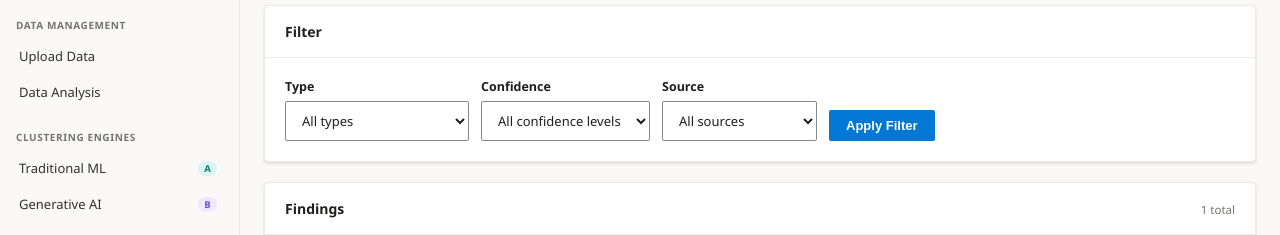
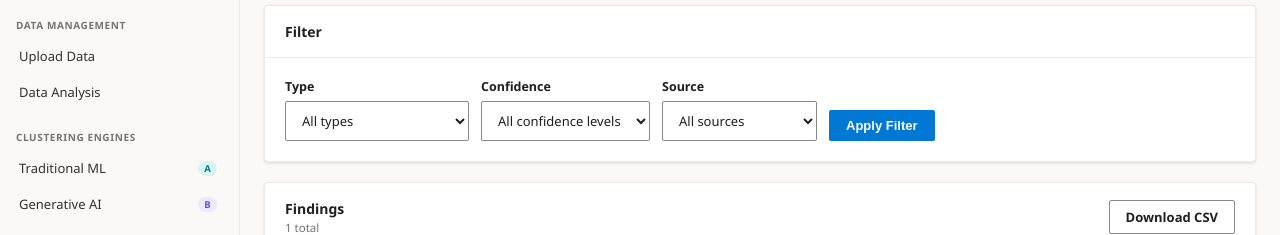
Before and after one commit to bgmaruthi13/CustomerSupportIntelligence, a Django app: page /logscan/findings/ in a window 1280 px wide. Shown: the part 139-374 px from the top of the page. Run offline with Django 5.2, Linux system fonts and the light colour scheme; a user stored in the database is signed in; tables that the repository leaves empty hold one stand-in row (values such as "Sample post"); data that the repository does not hold is empty.

Commit message:
Add CSV download to Log PII Alerts (BACKLOG E.4)
logscan:findings_download exports the currently-filtered view (type/
confidence/source, same filters as the on-screen table) via core.export's
E.0 helper. Extracted _filtered_findings() as a shared helper between
findings_report and findings_download so the two can't drift on what
"the current filter" means.

Redaction guarantee: LogPIIFinding never stores anything beyond
masked_preview to begin with (see the model's own docstring), so there's
no raw value this export could leak even by mistake - verified anyway via
a Django test-client script (unfiltered/type-filtered/source-filtered
downloads all contain only masked values) plus a live browser check
(button present with the correct filter-preserving URL, 200 OK).

Co-Authored-By: Claude Sonnet 5 <noreply@anthropic.com>

```diff
--- a/logscan/templates/logscan/findings.html
+++ b/logscan/templates/logscan/findings.html
@@ -54,8 +54,11 @@
 
 <div class="card">
   <div class="card-header">
-    <div class="card-title">Findings</div>
-    <div class="card-subtitle">{{ total_count }} total</div>
+    <div>
+      <div class="card-title">Findings</div>
+      <div class="card-subtitle">{{ total_count }} total</div>
+    </div>
+    <a class="btn btn-outline" href="{% url 'logscan:findings_download' %}?type={{ type_filter }}&confidence={{ confidence_filter }}&source={{ source_filter }}">Download CSV</a>
   </div>
   <div class="card-body">
     <table class="task-table">
--- a/logscan/urls.py
+++ b/logscan/urls.py
@@ -14,6 +14,7 @@ urlpatterns = [
     path("jobs/<int:pk>/", views.job_detail, name="job_detail"),
     path("jobs/<int:pk>/status/", views.job_status_json, name="job_status_json"),
     path("findings/", views.findings_report, name="findings_report"),
+    path("findings/download/", views.findings_download, name="findings_download"),
     path("correlations/", views.correlations, name="correlations"),
     path("correlations/run/", views.run_correlation, name="run_correlation"),
 ]
--- a/logscan/views.py
+++ b/logscan/views.py
@@ -7,6 +7,7 @@ from django.contrib.auth.decorators import login_required
 from django.http import JsonResponse
 from django.shortcuts import get_object_or_404, redirect, render
 
+from core.export import csv_response
 from core.utils import apply_sort, get_current_project
 from logscan.correlation import correlate_project
 from logscan.models import LogPatternCluster, LogPatternCorrelation, LogPIIFinding, LogScanJob, LogSource, SOURCE_TYPE_CHOICES, TRIGGER_MODE_CHOICES
@@ -162,6 +163,24 @@ def jobs_list(request):
     return render(request, "logscan/jobs.html", context)
 
 
+def _filtered_findings(request, project):
+    """Shared by findings_report (paginated HTML) and findings_download (full
+    CSV) so the two can never drift apart on what "the current filter" means —
+    a download that silently applied different filters than what's on screen
+    would be a worse bug than not having a download at all."""
+    findings = LogPIIFinding.objects.filter(source__project=project).select_related("source", "job")
+    type_filter = request.GET.get("type", "")
+    confidence_filter = request.GET.get("confidence", "")
+    source_filter = request.GET.get("source", "")
+    if type_filter:
+        findings = findings.filter(pii_type=type_filter)
+    if confidence_filter:
+        findings = findings.filter(confidence=confidence_filter)
+    if source_filter:
+        findings = findings.filter(source_id=source_filter)
+    return findings, type_filter, confidence_filter, source_filter
+
+
 @login_required
 def findings_report(request):
     """Standalone report across every LogSource in the project — same shape as
@@ -173,17 +192,7 @@ def findings_report(request):
     if not project:
         return render(request, "logscan/findings.html", context)
 
-    findings = LogPIIFinding.objects.filter(source__project=project).select_related("source", "job")
-
-    type_filter = request.GET.get("type", "")
-    confidence_filter = request.GET.get("confidence", "")
-    source_filter = request.GET.get("source", "")
-    if type_filter:
-        findings = findings.filter(pii_type=type_filter)
-    if confidence_filter:
-        findings = findings.filter(confidence=confidence_filter)
-    if source_filter:
-        findings = findings.filter(source_id=source_filter)
+    findings, type_filter, confidence_filter, source_filter = _filtered_findings(request, project)
 
     total_count = findings.count()
     findings = apply_sort(request, findings, FINDINGS_SORT_FIELDS, default_field="detected", default_dir="desc")
@@ -201,6 +210,34 @@ def findings_report(request):
         "source_filter": source_filter,
     })
     return render(request, "logscan/findings.html", context)
+
+
+@login_required
+def findings_download(request):
+    """CSV export of the currently-filtered Log PII Alerts view. Exports the
+    exact same fields the page itself shows — pii_type, confidence,
+    masked_preview, source, file_path, line_number, detected_at — and nothing
+    else; masked_preview is what LogPIIFinding stores, the raw matched value
+    was never persisted anywhere in this app to begin with (see the model's
+    own docstring), so there is no raw value this export could leak even by
+    mistake."""
+    project = get_current_project(request)
+    if not project:
+        return redirect("logscan:findings_report")
+
+    findings, _type_filter, _confidence_filter, _source_filter = _filtered_findings(request, project)
+    findings = findings.order_by("-detected_at")
+
+    rows = (
+        (f.get_pii_type_display(), f.get_confidence_display(), f.masked_preview,
+         f.source.name, f.file_path, f.line_number, f.detected_at.strftime("%Y-%m-%d %H:%M:%S"))
+        for f in findings.iterator()
+    )
+    return csv_response(
+        rows=rows,
+        headers=["Type", "Confidence", "Masked Preview", "Source", "File", "Line", "Detected At"],
+        filename=f"log_pii_alerts_project{project.id}",
+    )
 
 
 @login_required
```
Also changed, not shown: BACKLOG.md (+1 -1 lines).
